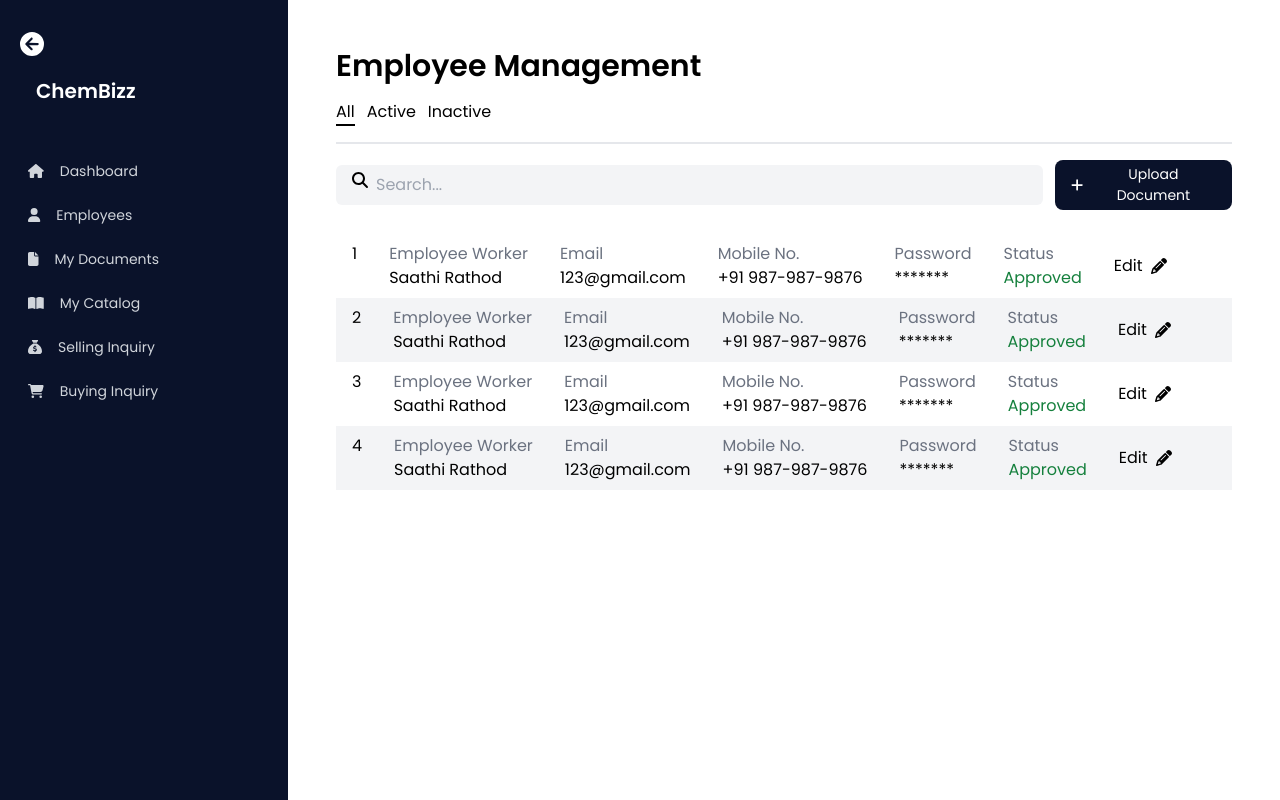
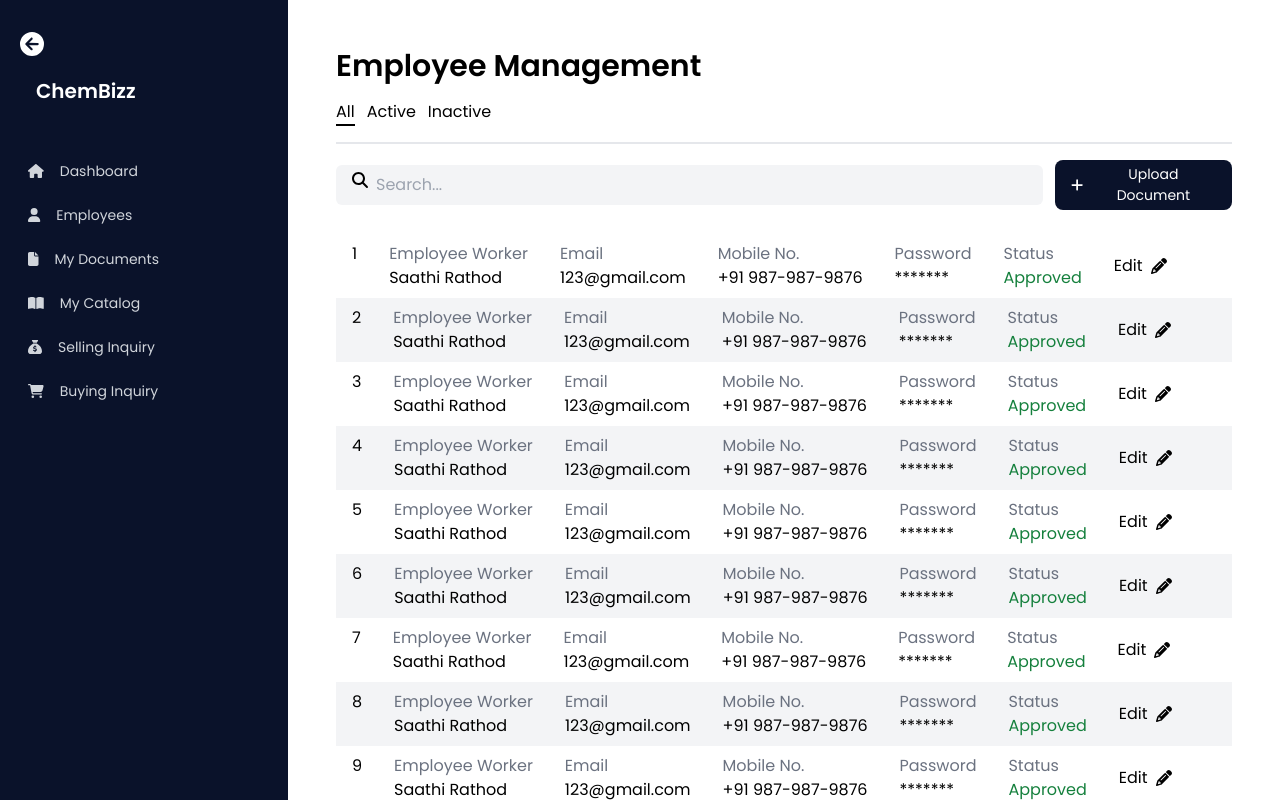
Before and after one commit to Nabil-Pathan/chembizz-frontend, a React (Vite) app: page /admin in a window 1280 px wide. Both pictures are taken after a click on the item "Employees". Built offline with nearby package versions, Linux system fonts and the light colour scheme.

Commit message:
Admin Pages Modified

```diff
--- a/src/components/Employees.jsx
+++ b/src/components/Employees.jsx
@@ -4,6 +4,46 @@ import { FontAwesomeIcon } from '@fortawesome/react-fontawesome';
 
 const Employees = () => {
   const data = [
+    {
+      employeeWorker: 'Saathi Rathod',
+      email: '123@gmail.com',
+      mobile: '+91 987-987-9876',
+      password :  "*******",
+      status: 'Approved',
+    },
+
+    {
+      employeeWorker: 'Saathi Rathod',
+      email: '123@gmail.com',
+      mobile: '+91 987-987-9876',
+      password :  "*******",
+      status: 'Approved',
+    },
+
+    {
+      employeeWorker: 'Saathi Rathod',
+      email: '123@gmail.com',
+      mobile: '+91 987-987-9876',
+      password :  "*******",
+      status: 'Approved',
+    },
+
+    {
+      employeeWorker: 'Saathi Rathod',
+      email: '123@gmail.com',
+      mobile: '+91 987-987-9876',
+      password :  "*******",
+      status: 'Approved',
+    },
+
+    {
+      employeeWorker: 'Saathi Rathod',
+      email: '123@gmail.com',
+      mobile: '+91 987-987-9876',
+      password :  "*******",
+      status: 'Approved',
+    },
+
     {
       employeeWorker: 'Saathi Rathod',
       email: '123@gmail.com',
--- a/src/components/MyDocuments.jsx
+++ b/src/components/MyDocuments.jsx
@@ -33,7 +33,47 @@ const MyDocuments = () => {
       status: 'Approved',
       documentLink: 'https://example.com/document1',
     },
-    // Add more data objects as needed
+
+    {
+      certificateName: 'Driving License',
+      certificateNo: '123456789',
+      date: '2024-02-23',
+      status: 'Approved',
+      documentLink: 'https://example.com/document1',
+    },
+
+    {
+      certificateName: 'Driving License',
+      certificateNo: '123456789',
+      date: '2024-02-23',
+      status: 'Approved',
+      documentLink: 'https://example.com/document1',
+    },
+
+    {
+      certificateName: 'Driving License',
+      certificateNo: '123456789',
+      date: '2024-02-23',
+      status: 'Approved',
+      documentLink: 'https://example.com/document1',
+    },
+
+    {
+      certificateName: 'Driving License',
+      certificateNo: '123456789',
+      date: '2024-02-23',
+      status: 'Approved',
+      documentLink: 'https://example.com/document1',
+    },
+
+    {
+      certificateName: 'Driving License',
+      certificateNo: '123456789',
+      date: '2024-02-23',
+      status: 'Approved',
+      documentLink: 'https://example.com/document1',
+    },
+
   ];
 
   const [activeLink, setActiveLink] = useState('all');
--- a/src/components/SellingInquiry.jsx
+++ b/src/components/SellingInquiry.jsx
@@ -18,11 +18,28 @@ const SellingInquiry = () => {
       description : "CAS: 181289-15-6  Naptune Pharma  Inquiry Quantity: 15kg"
     },
 
+
     {
       image : Image ,
       title : "CMH- ACID",
       description : "CAS: 181289-15-6  Naptune Pharma  Inquiry Quantity: 15kg"
     },
+    {
+      image : Image ,
+      title : "CMH- ACID",
+      description : "CAS: 181289-15-6  Naptune Pharma  Inquiry Quantity: 15kg"
+    },
+    {
+      image : Image ,
+      title : "CMH- ACID",
+      description : "CAS: 181289-15-6  Naptune Pharma  Inquiry Quantity: 15kg"
+    },
+    {
+      image : Image ,
+      title : "CMH- ACID",
+      description : "CAS: 181289-15-6  Naptune Pharma  Inquiry Quantity: 15kg"
+    },
+
 
 
 
```
Also changed, not shown: 1 other file (tests, documents, lock files or other folders).
